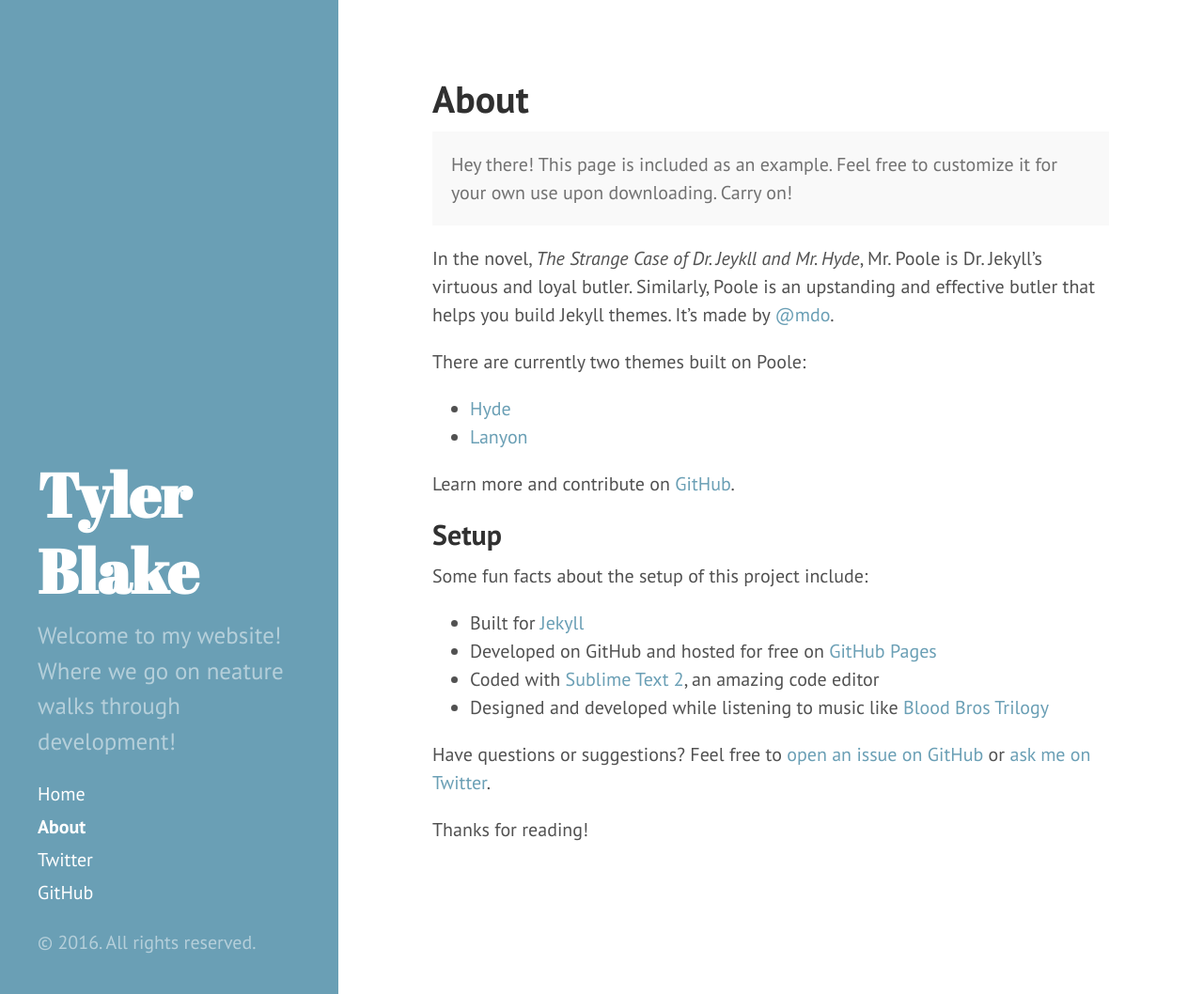
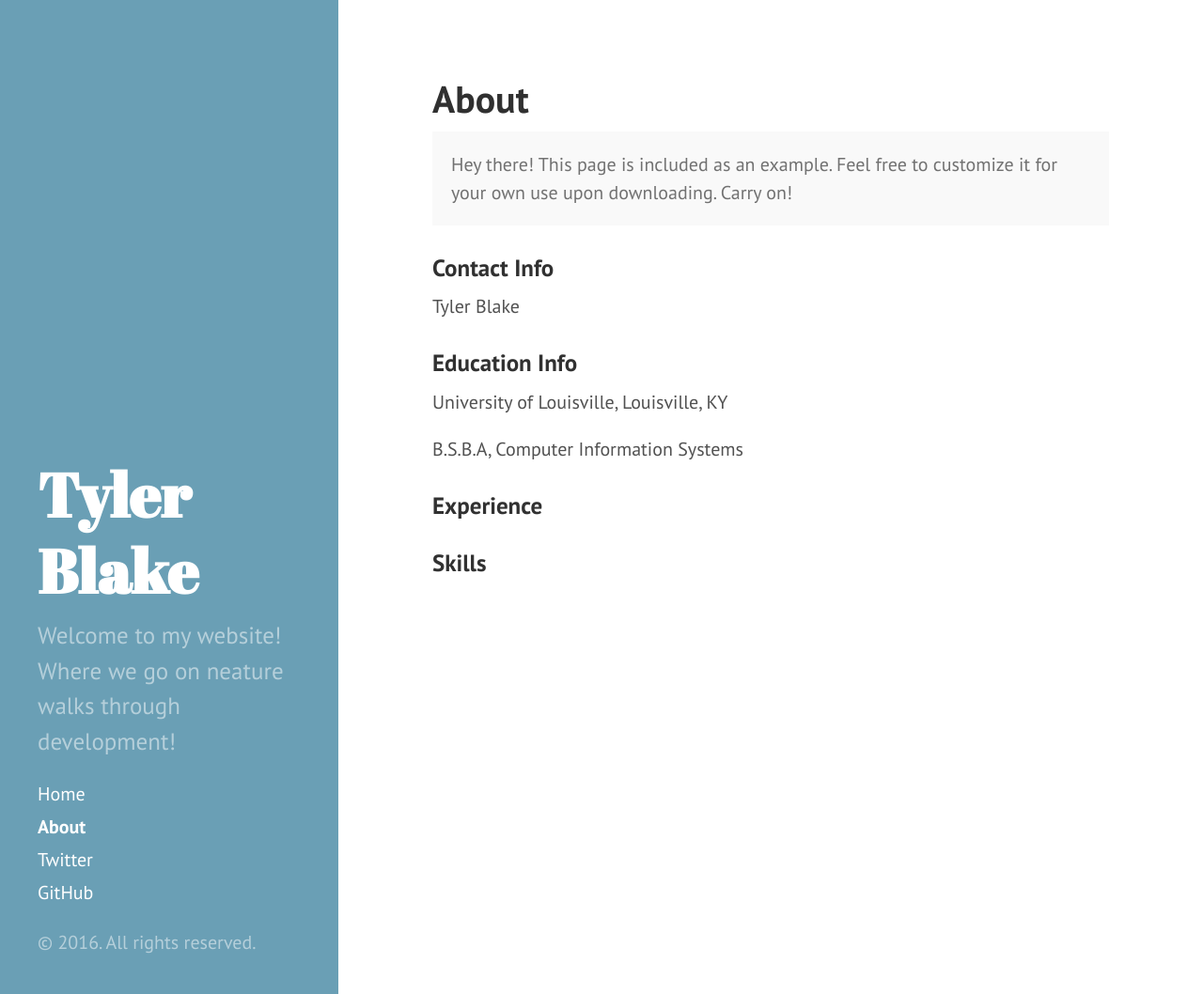
Before and after one commit to tylerablake/website, a Jekyll site: the page built from about.md, in a window 1280 px wide and 1058 px high. Shown: the whole window at 94% size. Built offline with Jekyll 4.4.1, drawn with Linux system fonts in a browser that asks for light colours.

Commit message:
adding about section

```diff
--- a/about.md
+++ b/about.md
@@ -7,24 +7,18 @@ title: About
   Hey there! This page is included as an example. Feel free to customize it for your own use upon downloading. Carry on!
 </p>
 
-In the novel, *The Strange Case of Dr. Jeykll and Mr. Hyde*, Mr. Poole is Dr. Jekyll's virtuous and loyal butler. Similarly, Poole is an upstanding and effective butler that helps you build Jekyll themes. It's made by [@mdo](https://twitter.com/mdo).
+### Contact Info
+<p>Tyler Blake</p>
+<p></p>
 
-There are currently two themes built on Poole:
 
-* [Hyde](http://hyde.getpoole.com)
-* [Lanyon](http://lanyon.getpoole.com)
 
-Learn more and contribute on [GitHub](https://github.com/poole).
+### Education Info
+<p>University of Louisville, Louisville, KY</p>
+<p>B.S.B.A, Computer Information Systems</p>
 
-## Setup
+### Experience
 
-Some fun facts about the setup of this project include:
 
-* Built for [Jekyll](http://jekyllrb.com)
-* Developed on GitHub and hosted for free on [GitHub Pages](https://pages.github.com)
-* Coded with [Sublime Text 2](http://sublimetext.com), an amazing code editor
-* Designed and developed while listening to music like [Blood Bros Trilogy](https://soundcloud.com/maddecent/sets/blood-bros-series)
 
-Have questions or suggestions? Feel free to [open an issue on GitHub](https://github.com/poole/issues/new) or [ask me on Twitter](https://twitter.com/mdo).
-
-Thanks for reading!
+### Skills
```
